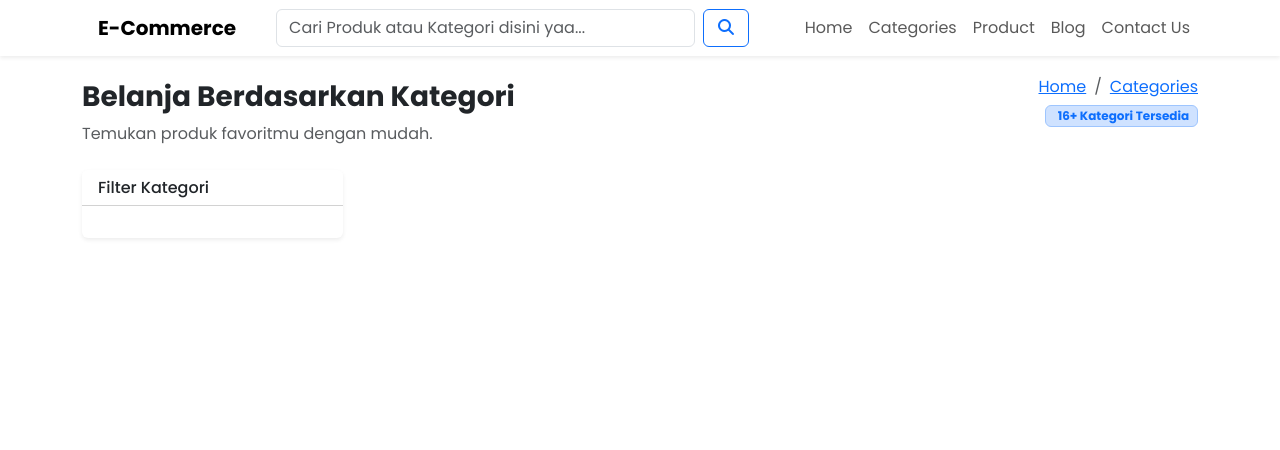
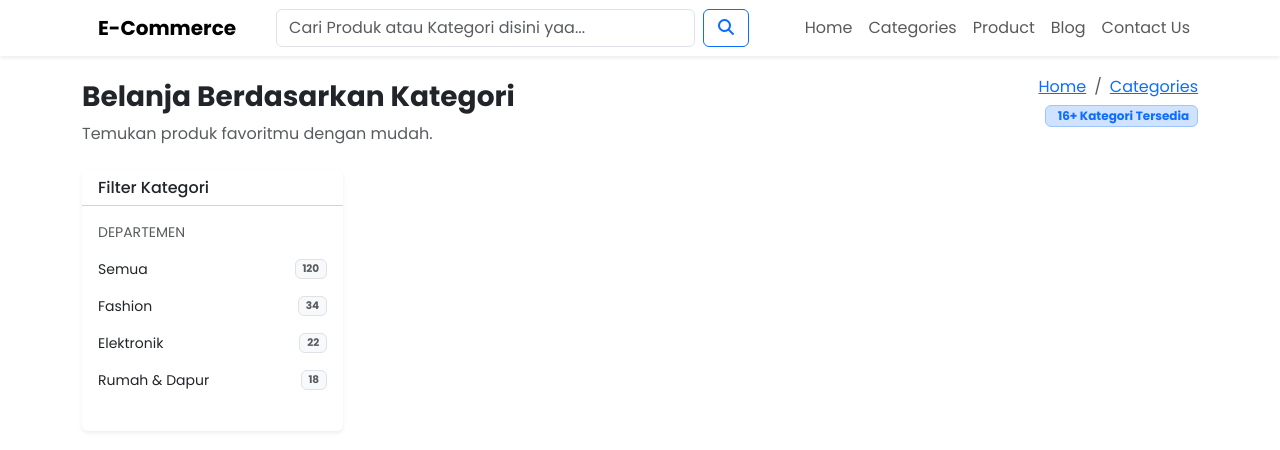
Before and after one commit to arvinr16/WebDesign_Praktikum, a website: page MateriWebDesignInterface_Public/WebDesignInterface_Week12-Week13/categories.html in a window 1280 px wide. Drawn offline with nearby package versions, Linux system fonts and the light colour scheme; some icons are missing.

Commit message:
Adding 'Filter by Department' (finish) in 'Main' Section 'categories.html'

```diff
--- a/MateriWebDesignInterface_Public/WebDesignInterface_Week12-Week13/categories.html
+++ b/MateriWebDesignInterface_Public/WebDesignInterface_Week12-Week13/categories.html
@@ -121,7 +121,41 @@
                 <h2 class="h6 mb-0">Filter Kategori</h2>
               </div>
               <div class="card-body">
-
+                <!-- Filter by Department -->
+                <p class="fw-semihold small text-uppercase text-muted mb-2">
+                  Departemen
+                </p>
+                <div class="list-group list-group-flush small mb-3">
+                  <a
+                    class="list-group-item list-group-item-action d-flex justify-content-between align-items-center px-0 border-0"
+                    href="#"
+                  >
+                    Semua
+                    <span class="badge bg-light text-muted border">120</span>
+                  </a>
+                  <a
+                    class="list-group-item list-group-item-action d-flex justify-content-between align-items-center px-0 border-0"
+                    href="#"
+                  >
+                    Fashion
+                    <span class="badge bg-light text-muted border">34</span>
+                  </a>
+                  <a
+                    class="list-group-item list-group-item-action d-flex justify-content-between align-items-center px-0 border-0"
+                    href="#"
+                  >
+                    Elektronik
+                    <span class="badge bg-light text-muted border">22</span>
+                  </a>
+                  <a
+                    class="list-group-item list-group-item-action d-flex justify-content-between align-items-center px-0 border-0"
+                    href="#"
+                  >
+                    Rumah &amp; Dapur
+                    <span class="badge bg-light text-muted border">18</span>
+                  </a>
+                </div>
+                <!--  -->
               </div>
             </div>
           </aside>
```
